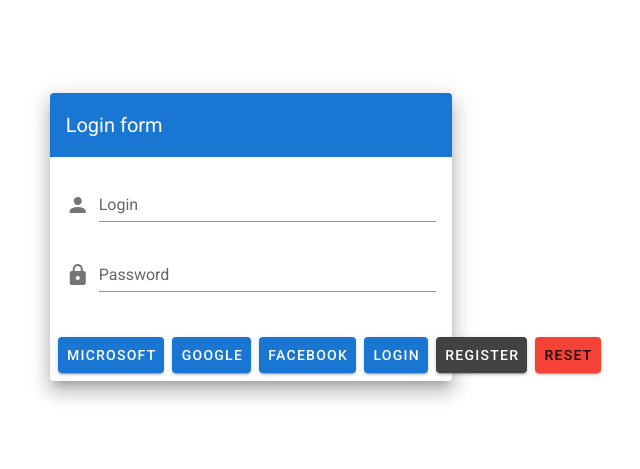
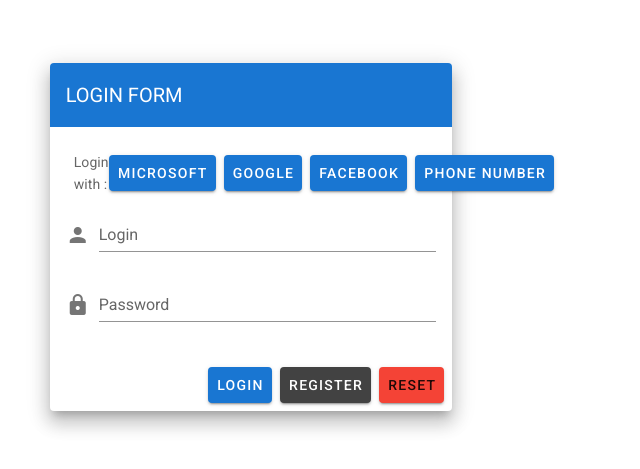
Before and after one commit to paedayz/Vue_Basic-CRUD_DataTable, a Vue app: page / in a window 1280 px wide. Shown: the part 163-632 px from the top of the page, without its empty margins (389-1029 px from the left). Built offline with nearby package versions, Linux system fonts and the light colour scheme; no server answers.

Commit message:
Added recaptcha box

```diff
--- a/package.json
+++ b/package.json
@@ -10,6 +10,7 @@
     "axios": "^0.19.2",
     "core-js": "^3.6.5",
     "firebase": "^7.15.5",
+    "recaptcha-v3": "^1.8.0",
     "vue": "^2.6.11",
     "vue-router": "^3.2.0",
     "vuetify": "^2.2.11",
--- a/src/views/Home.vue
+++ b/src/views/Home.vue
@@ -4,12 +4,21 @@
       <v-container class="fill-height" fluid>
         <v-row align="center" justify="center">
           <v-col cols="12" sm="8" md="4">
+            <div id="recaptcha"></div>
             <v-card class="elevation-12">
               <v-toolbar color="primary" dark flat>
-                <v-toolbar-title>Login form</v-toolbar-title>
+                <v-toolbar-title>LOGIN FORM</v-toolbar-title>
                 <v-spacer></v-spacer>
               </v-toolbar>
+
               <v-card-text>
+                <v-card-actions>
+                  <span>Login with :</span>
+                  <v-btn color="primary" @click="loginWithMicrosoft">Microsoft</v-btn>
+                  <v-btn color="primary" @click="loginWithGmail">Google</v-btn>
+                  <v-btn color="primary" @click="loginWithFacebook">Facebook</v-btn>
+                  <v-btn color="primary" @click="loginWithPhoneNumber">Phone Number</v-btn>
+                </v-card-actions>
                 <v-form>
                   <v-text-field
                     v-model="email"
@@ -31,9 +40,6 @@
               </v-card-text>
               <v-card-actions>
                 <v-spacer></v-spacer>
-                <v-btn color="primary" @click="loginWithMicrosoft">Microsoft</v-btn>
-                <v-btn color="primary" @click="loginWithGmail">Google</v-btn>
-                <v-btn color="primary" @click="loginWithFacebook">Facebook</v-btn>
                 <v-btn color="primary" @click="login">Login</v-btn>
                 <v-btn color="secondary" @click="register">Register</v-btn>
                 <v-btn color="red" @click="resetPassword">Reset</v-btn>
@@ -150,6 +156,22 @@
         } else {
         }
       }
+    },
+
+    async loginWithPhoneNumber() {
+      let recaptcha = new firebase.auth.RecaptchaVerifier("recaptcha");
+      let number = "+66882804276";
+      let router = this.$router;
+      firebase
+        .auth()
+        .signInWithPhoneNumber(number, recaptcha)
+        .then(function(e) {
+          let code = prompt("enter the otp", "");
+          if (code == null) return;
+          e.confirm(code).then(function(result) {
+            router.replace({ name: "DataTable" });
+          });
+        });
     }
   }
 };
```
Also changed, not shown: 1 other file (tests, documents, lock files or other folders).
